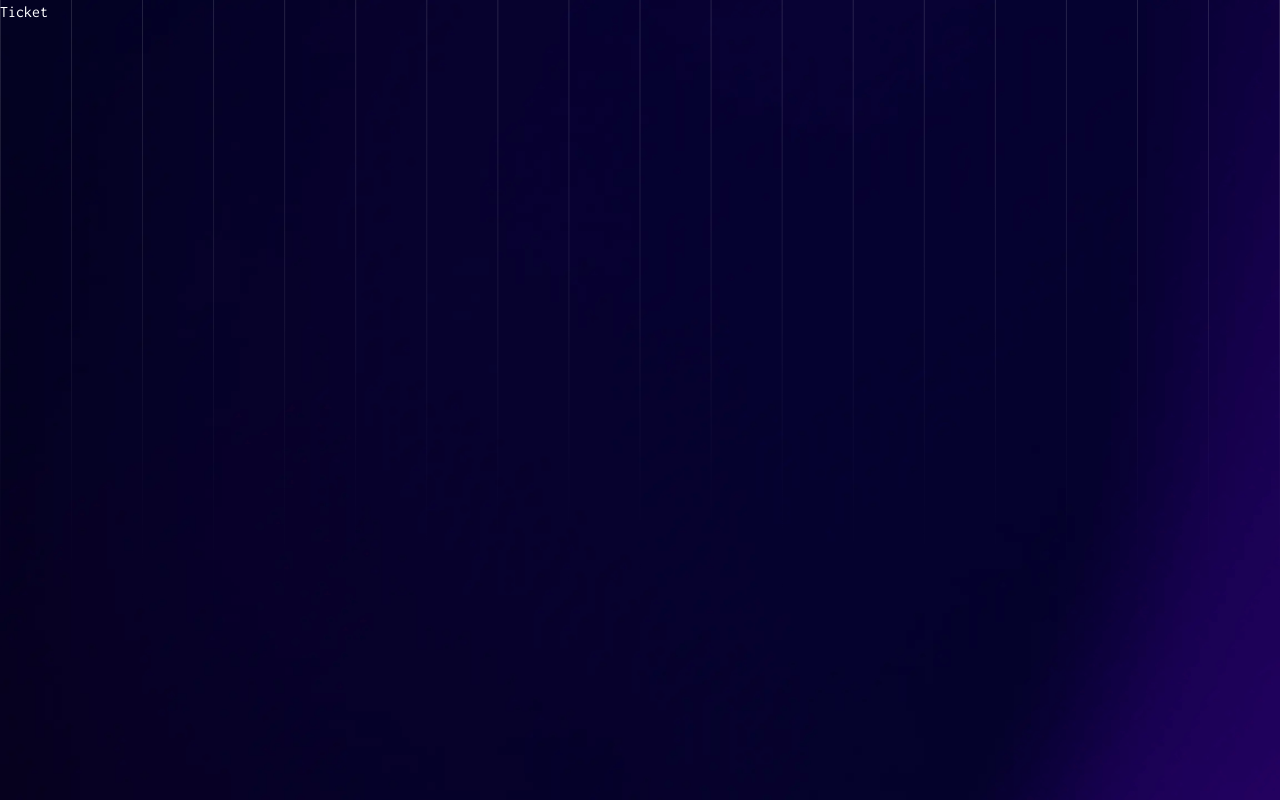
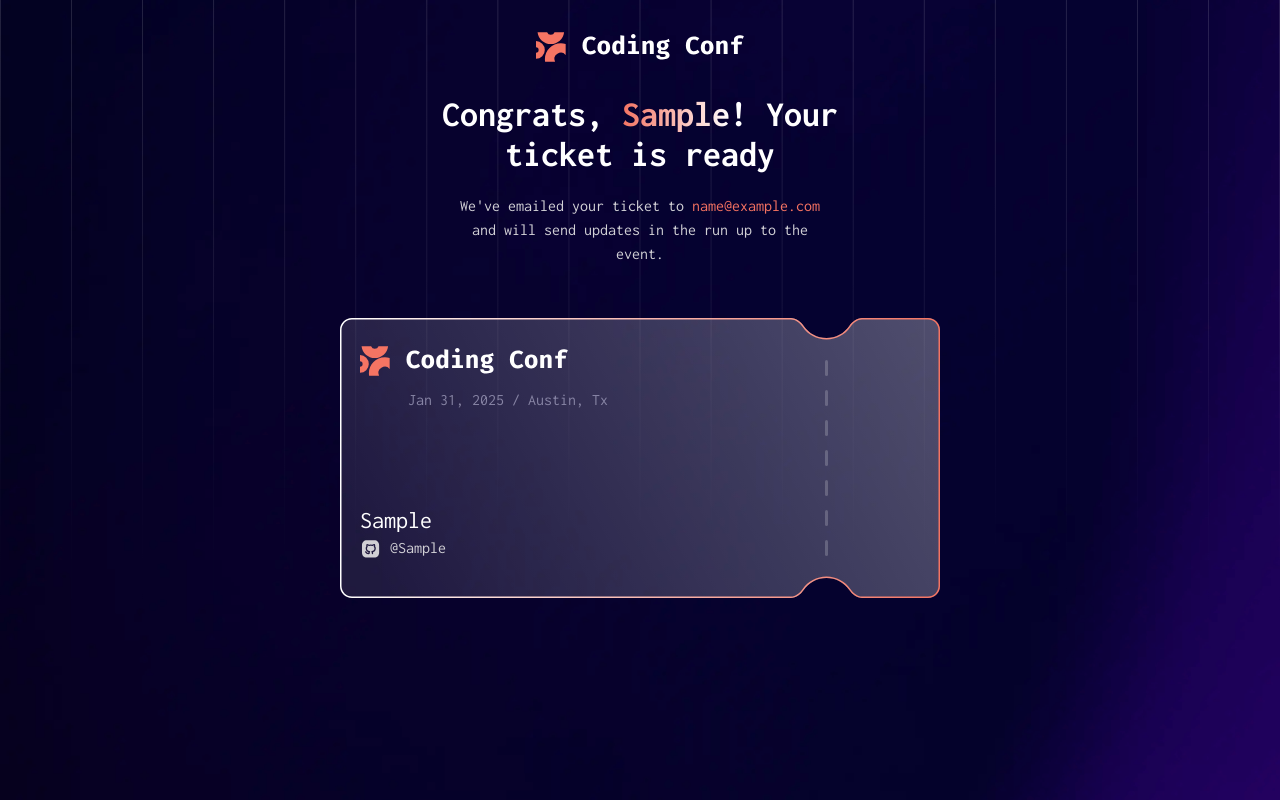
Before and after one commit to PraiseTy/Tailwind-Practice-Repo, a React (Vite) app in the folder Conference-Ticket-Generator/: page / in a window 1280 px wide. Both pictures are taken after typing "Sample", "name@example.com", "Sample" into the empty fields and a click on the button "Generate my Ticket". Built offline with nearby package versions, Linux system fonts and the light colour scheme.

Commit message:
feat: finish base ticket styling

```diff
--- a/Conference-Ticket-Generator/src/components/Input/InputPage.jsx
+++ b/Conference-Ticket-Generator/src/components/Input/InputPage.jsx
@@ -59,15 +59,13 @@ const InputPage = () => {
         e.preventDefault();
         localStorage.setItem("userInfo", JSON.stringify(userInfo));
         navigate('/Ticket')
-        console.log('UserInfo', userInfo);
         setUserInfo({name: "", email: "", username: "", picture: ""});
-        alert('User Info Saved')
     }
 
     return (
         <div className='flex flex-col items-center justify-center'>
-            <div className='mt-8'>
-                <img src='/logo-full.svg' alt='logo'/>
+            <div className='mt-8 '>
+                <img src='/logo-full.svg' alt='logo' className='mx-auto'/>
             </div>
             <div className='my-8 text-center max-w-sm md:max-w-xl'>
                 <h1 className='md:text-4xl text-3xl font-bold  '>Your Journey to Coding Conf 2025 Starts Here!</h1>
--- a/Conference-Ticket-Generator/src/components/Ticket/TicketPage.jsx
+++ b/Conference-Ticket-Generator/src/components/Ticket/TicketPage.jsx
@@ -1,8 +1,41 @@
 import React from 'react'
 
 const TicketPage = () => {
-  return(
-      <div>Ticket</div>
-  )
+    const user = JSON.parse(localStorage.getItem('userInfo'));
+    const picture = localStorage.getItem('userPicture');
+
+    return (
+        <div className='flex flex-col justify-center items-center md:mx-none mx-4'>
+            <div className='mt-8'>
+                <img src='/logo-full.svg' alt='logo'/>
+            </div>
+            <div className='my-8 text-center max-w-sm md:max-w-xl'>
+                <h1 className='md:text-4xl text-3xl font-bold max-w-xs mx-auto md:max-w-md'>Congrats, <span className='text-gradient'>{user.name}</span>! Your ticket is
+                    ready </h1>
+                <p className='mt-5 text-neutral-light mx-auto w-2/3 md:w-full max-w-sm'>We've emailed your ticket to <span
+                    className='text-orange-primary'>{user.email}</span> and will send updates in the run up to the
+                    event.</p>
+            </div>
+            <div className='relative mt-5'>
+                <img src='/pattern-ticket.svg' alt='ticket'/>
+                <div className='absolute top-4 left-3 md:top-7 md:left-5 md:space-y-3 space-y-1'>
+                    <img src="/logo-full.svg" alt="logo"/>
+                    <p className='text-neutral-medium pl-12'>Jan 31, 2025 / Austin, Tx</p>
+
+                    <div className='flex md:pt-20 pt-3 items-center space-x-3'>
+                        {picture &&
+                                <img src={picture} alt='picture' className='w-12 md:w-18 rounded-md'/>
+                            }
+                        <div>
+                            <p className='text-xl md:text-2xl '>{user.name} </p>
+                            <div className='flex items-center text-neutral-light'><img src='/icon-github.svg' alt='github' className='pr-2'/>@{user.username}</div>
+
+                        </div>
+                    </div>
+                </div>
+            </div>
+        </div>
+    )
+
 }
 export default TicketPage;
--- a/Conference-Ticket-Generator/src/index.css
+++ b/Conference-Ticket-Generator/src/index.css
@@ -21,6 +21,14 @@
 body{
     color: var(--color-neutral-white);
 }
+
+.text-gradient {
+    background: linear-gradient(to right, hsl(7, 86%, 67%), hsl(0, 0%, 100%));
+    -webkit-background-clip: text;
+    -webkit-text-fill-color: transparent;
+    background-size: 100% 100%;
+}
+
 
 @media (max-width: 376px) {
     body {
```
